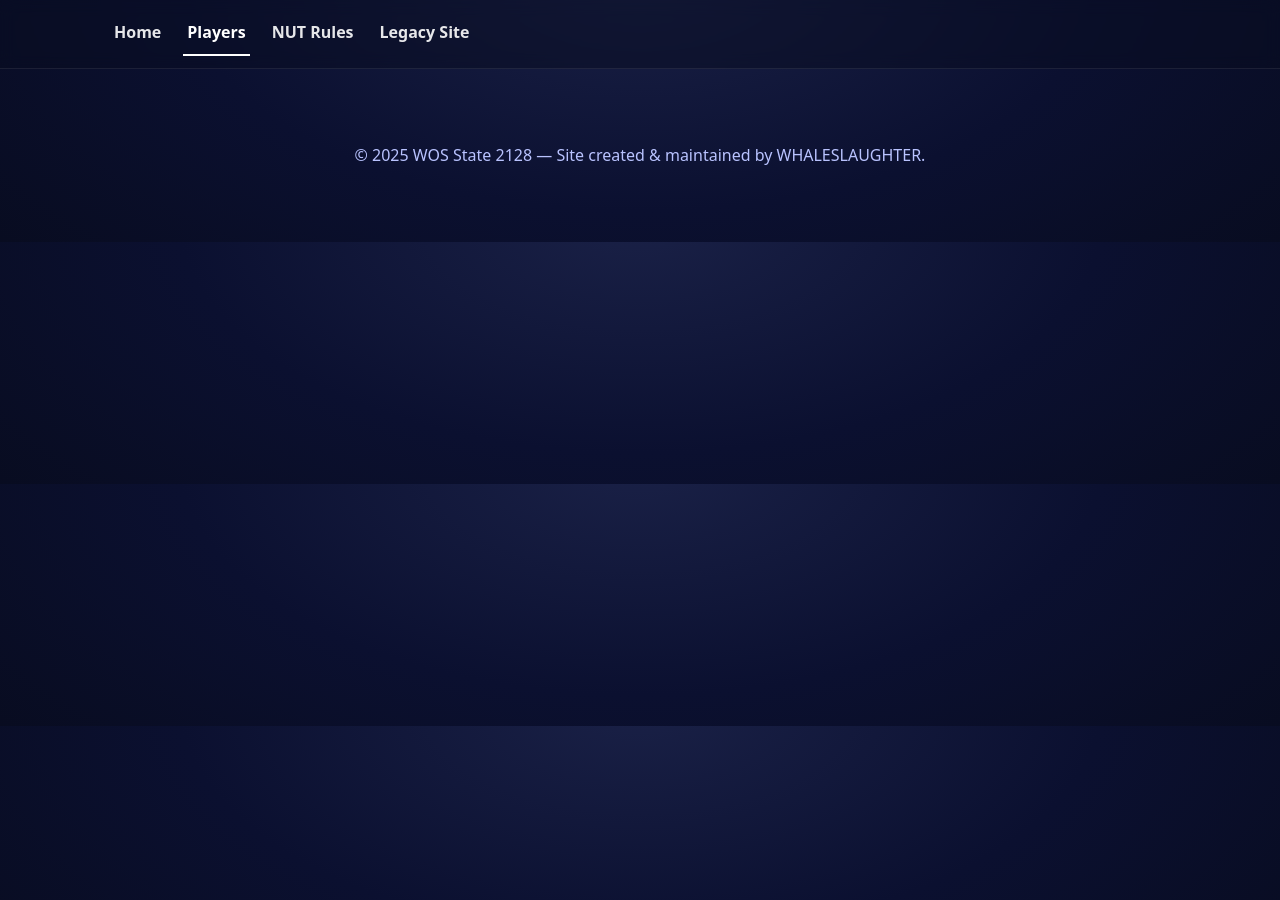
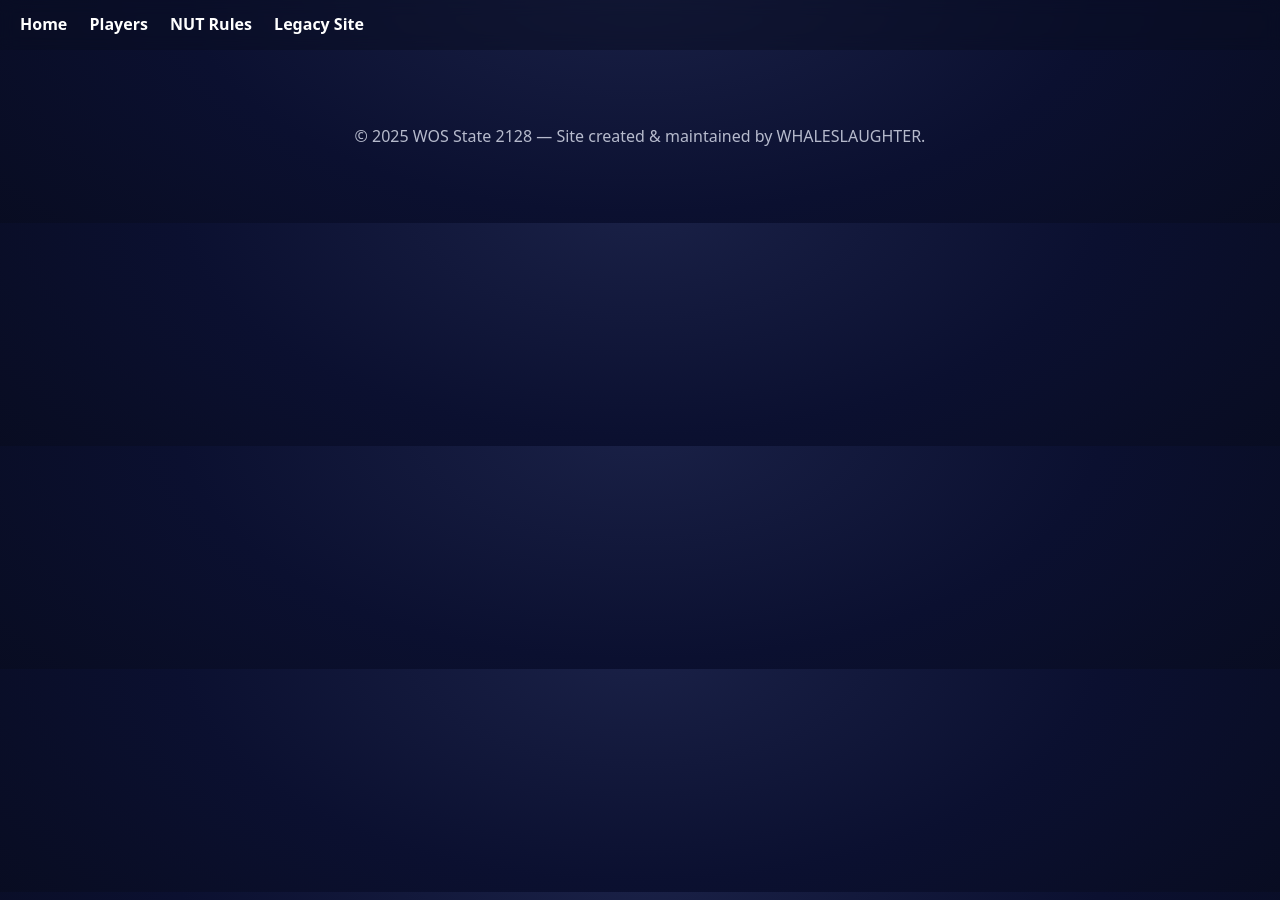
Before and after one commit to whaleslaughter-ux/WOS-State-2128, a Jekyll site: the page built from assets/players/readme.md, in a window 1280 px wide. Built offline with Jekyll 4.4.1, drawn with Linux system fonts in a browser that asks for light colours; our own code applies the rules of GitHub Pages for plain Markdown files.

Commit message:
Update default.html

```diff
--- a/_layouts/default.html
+++ b/_layouts/default.html
@@ -3,33 +3,20 @@
 <head>
   <meta charset="UTF-8" />
   <meta name="viewport" content="width=device-width, initial-scale=1" />
-  <title>{{ page.title }} — {{ site.title }}</title>
-  <meta name="color-scheme" content="dark">
+  <title>{{ page.title }}</title>
   <style>
-    :root{--bg1:#0b1030;--bg2:#1a2147;--ink:#eef2ff;--muted:#b9c3ff;--border:rgba(255,255,255,.08)}
-    *{box-sizing:border-box} body{margin:0;color:var(--ink);font:16px/1.6 ui-sans-serif,system-ui,-apple-system,Segoe UI,Inter,Roboto,"Noto Sans",Arial;background:radial-gradient(1100px 560px at 50% -10%,var(--bg2) 0%,var(--bg1) 42%, #060915 100%)}
-    a{color:#a5b4ff;text-decoration:underline} a:hover{color:#fff;text-decoration:none}
-    .nav{position:sticky;top:0;z-index:1000;backdrop-filter:blur(8px);background:rgba(8,12,32,.5);border-bottom:1px solid var(--border)}
-    .nav__inner{max-width:1100px;margin:0 auto;padding:12px 20px;display:flex;align-items:center;gap:18px;flex-wrap:wrap}
-    .nav__link{color:#fff;text-decoration:none;font-weight:600;padding:8px 4px;border-bottom:2px solid transparent;opacity:.9}
-    .nav__link:hover{opacity:1;border-bottom-color:rgba(255,255,255,.35)}
-    .nav__link.is-active{border-bottom-color:#fff;opacity:1}
+    body{margin:0;font:16px/1.6 ui-sans-serif,system-ui,-apple-system,Segoe UI,Inter,Roboto,"Noto Sans",Arial;
+         color:#eef2ff;background:radial-gradient(1100px 560px at 50% -10%, #1a2147 0%, #0b1030 42%, #060915 100%)}
     .wrap{max-width:1000px;margin:0 auto;padding:40px 20px}
-    header{text-align:center;margin:0 0 24px}
-    header h1{margin:0 0 8px;font-size:clamp(26px,2.2vw,34px);letter-spacing:.3px;text-transform:uppercase}
-    header p{margin:0;color:var(--muted);font-weight:600}
-    footer{text-align:center;margin:34px 0;color:var(--muted)}
+    .nav{position:sticky;top:0;z-index:1000;background:rgba(8,12,32,.5);backdrop-filter:blur(8px);padding:12px 20px}
+    .nav a{color:#fff;text-decoration:none;font-weight:600;margin-right:18px;border-bottom:2px solid transparent}
+    .nav a:hover{border-bottom-color:rgba(255,255,255,.35)}
+    footer{margin:34px 0;text-align:center;opacity:.75}
   </style>
 </head>
 <body>
   {% include nav.html %}
-  <div class="wrap" id="main">
-    {% if page.title %}
-      <header>
-        <h1>{{ page.title }}</h1>
-        {% if page.subtitle %}<p>{{ page.subtitle }}</p>{% endif %}
-      </header>
-    {% endif %}
+  <div class="wrap">
     {{ content }}
     <footer>&copy; 2025 WOS State 2128 — Site created &amp; maintained by WHALESLAUGHTER.</footer>
   </div>
```
